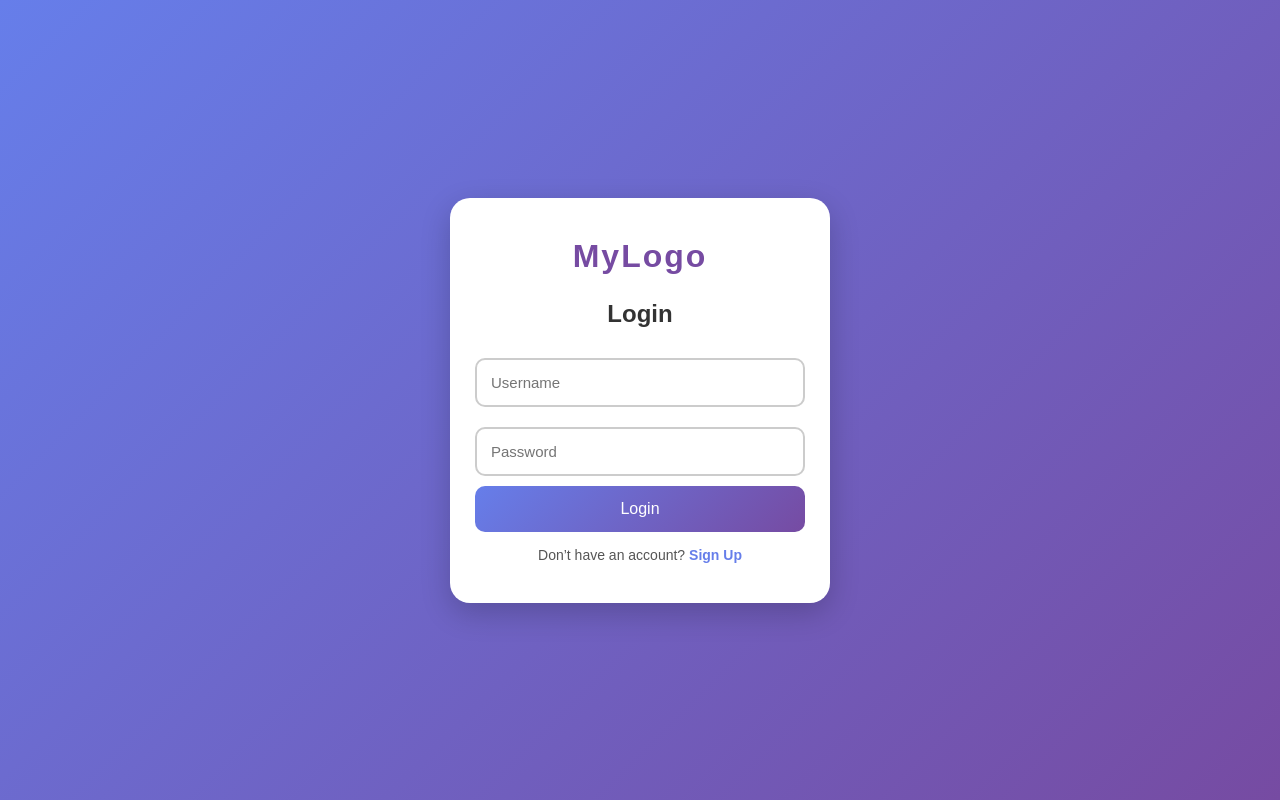
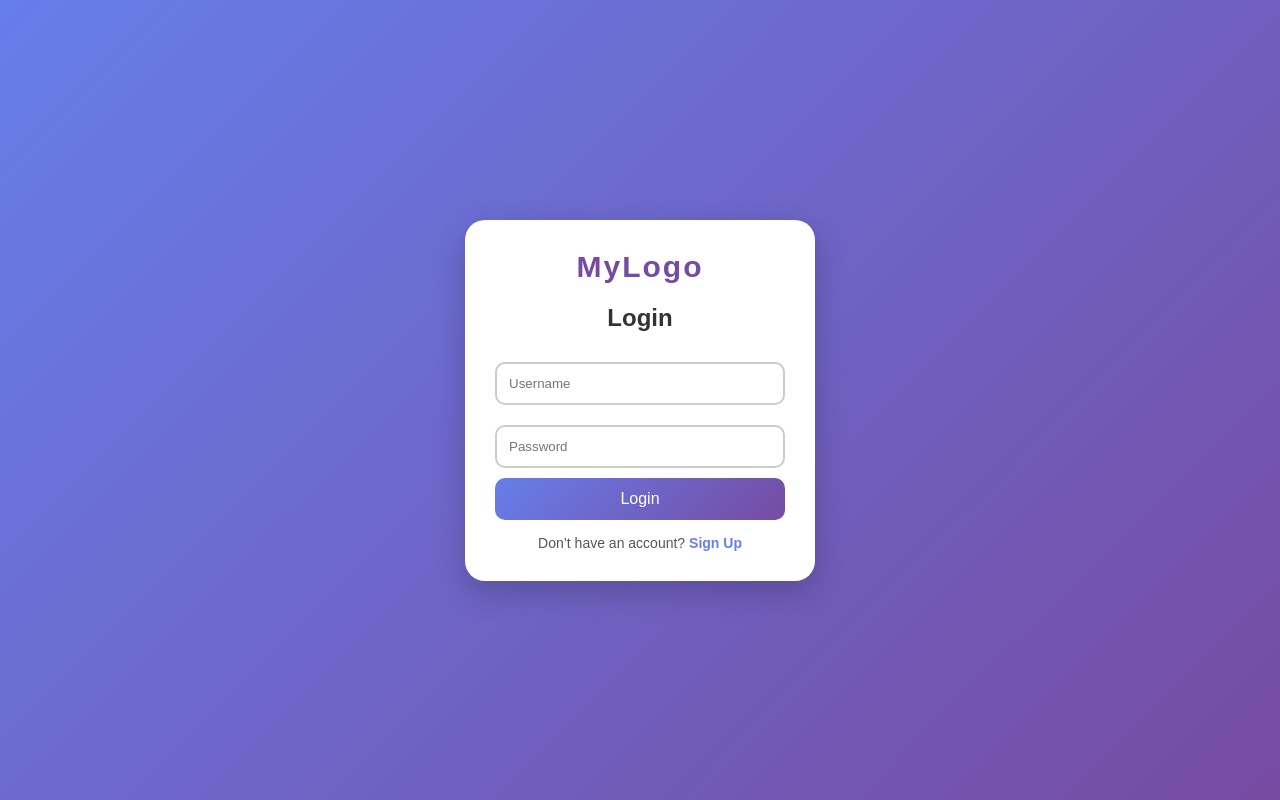
Before and after one commit to Anuj683/Login-form, a plain HTML site: page index.html in a window 1280 px wide. Drawn offline with Linux system fonts and the light colour scheme.

Commit message:
fix the code

```diff
--- a/index.html
+++ b/index.html
@@ -129,68 +129,3 @@
   </script>
 </body>
 </html>
-<!DOCTYPE html>
-<html lang="en">
-<head>
-  <meta charset="UTF-8">
-  <meta name="viewport" content="width=device-width, initial-scale=1.0">
-  <title>Login & Signup</title>
-  <style>
-    *{
-      margin:0;
-      padding:0;
-      box-sizing:border-box;
-      font-family: 'Poppins', sans-serif;
-    }
-    body{
-      display:flex;
-      justify-content:center;
-      align-items:center;
-      height:100vh;
-      background:linear-gradient(135deg, #667eea, #764ba2);
-      padding:20px;
-    }
-    .container{
-      width:100%;
-      max-width:380px;
-      background:#fff;
-      border-radius:20px;
-      padding:40px 25px;
-      box-shadow:0 10px 30px rgba(0,0,0,0.2);
-      text-align:center;
-      overflow:hidden;
-      position:relative;
-    }
-    .logo{
-      font-size:32px;
-      font-weight:700;
-      color:#764ba2;
-      margin-bottom:25px;
-      letter-spacing:2px;
-    }
-    h2{
-      margin-bottom:20px;
-      color:#333;
-    }
-    input{
-      width:100%;
-      padding:14px;
-      margin:10px 0;
-      border:2px solid #ccc;
-      border-radius:10px;
-      outline:none;
-      font-size:15px;
-      transition:0.3s;
-    }
-    input:focus{
-      border-color:#667eea;
-      box-shadow:0 0 8px rgba(102,126,234,0.5);
-    }
-    button{
-      width:100%;
-      padding:14px;
-      background:linear-gradient(135deg, #667eea, #764ba2);
-      border:none;
-      border-radius:10px;
-      color:#fff;
-      font-size:16px;
```
